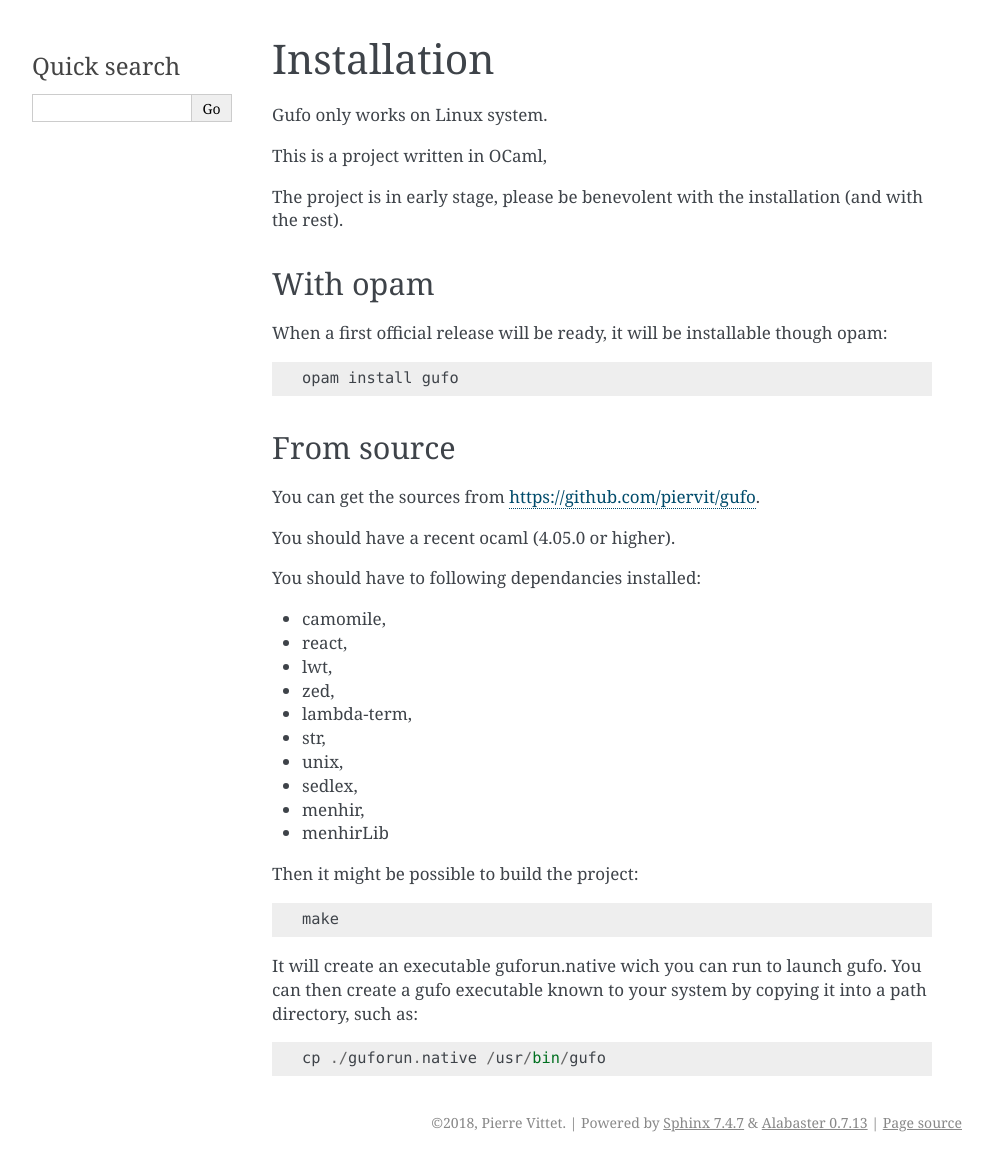
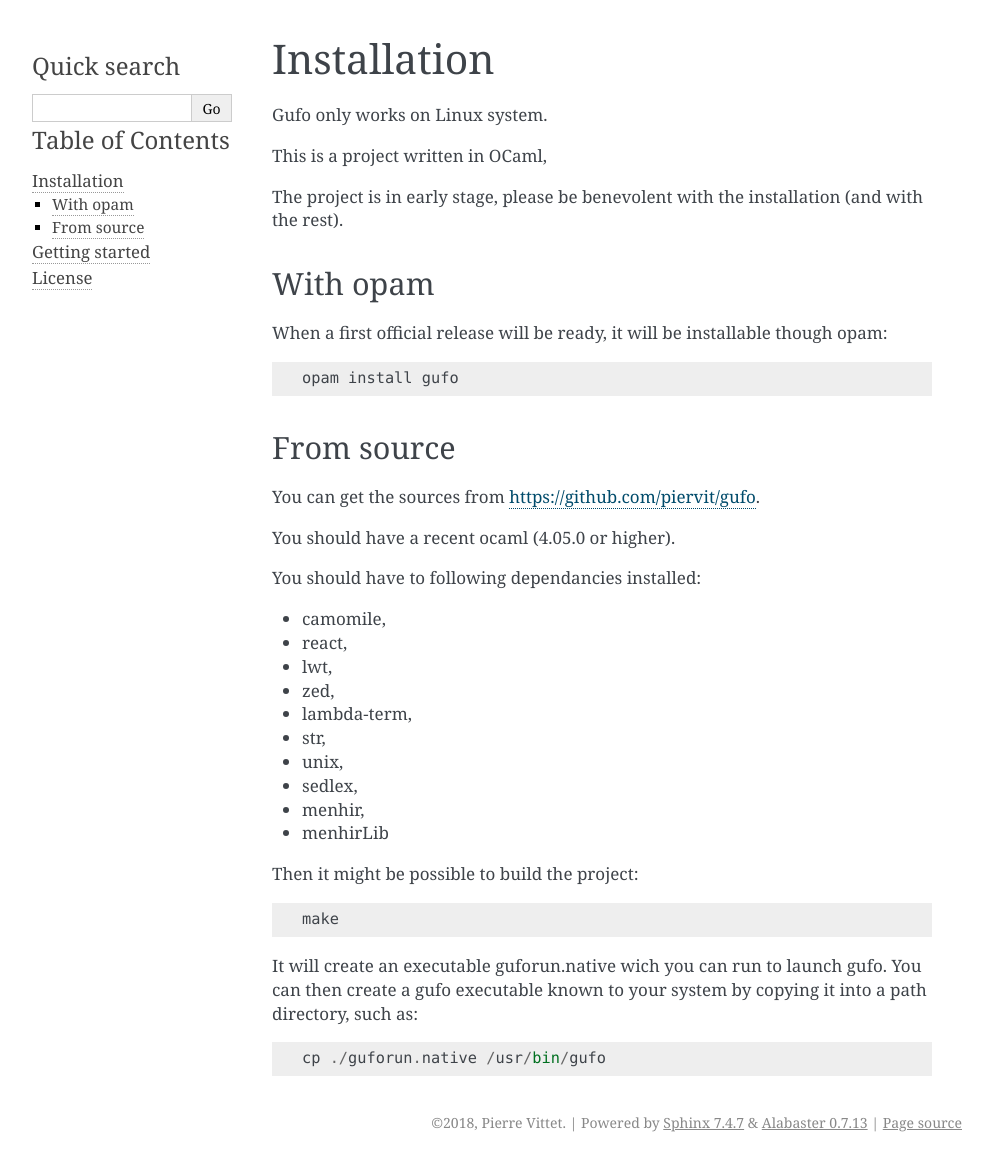
Before and after one commit to Piervit/gufo, a Sphinx documentation site: the page built from docs/installation.rst, in a window 1280 px wide. Shown: the whole page, without its empty margins (148-1141 px from the left). Built offline with Sphinx 7.4.7, drawn with Linux system fonts in a browser that asks for light colours; formulas are drawn with MathJax 3; pages that are not in the unit, such as notebooks, are missing from menus.

Commit message:
add a global table of content to every page of the doc

```diff
--- a/docs/conf.py
+++ b/docs/conf.py
@@ -105,6 +105,7 @@ html_sidebars = {
     '**': [
         'relations.html',  # needs 'show_related': True theme option to display
         'searchbox.html',
+        'globaltoc.html',
     ]
 }
 
```
